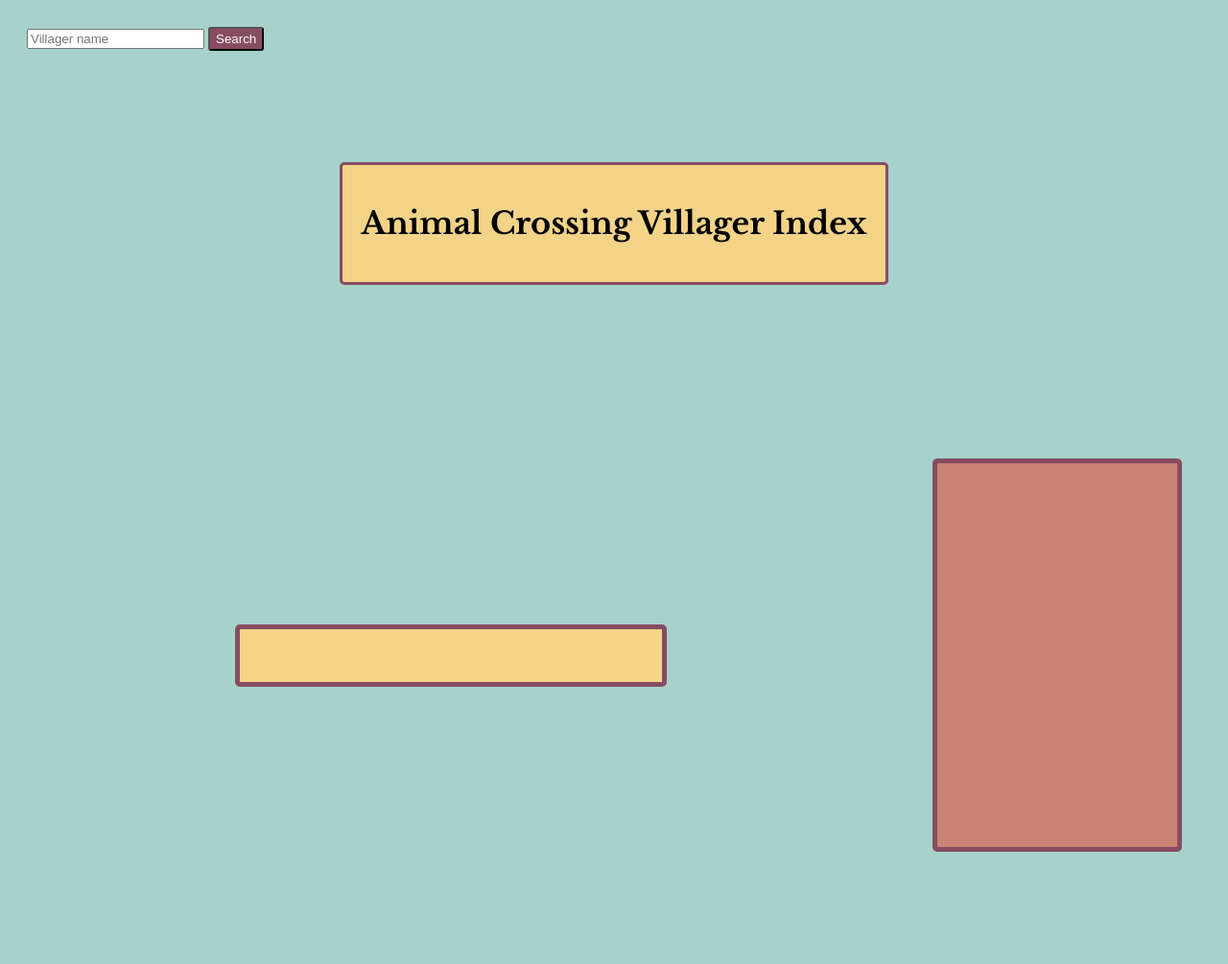
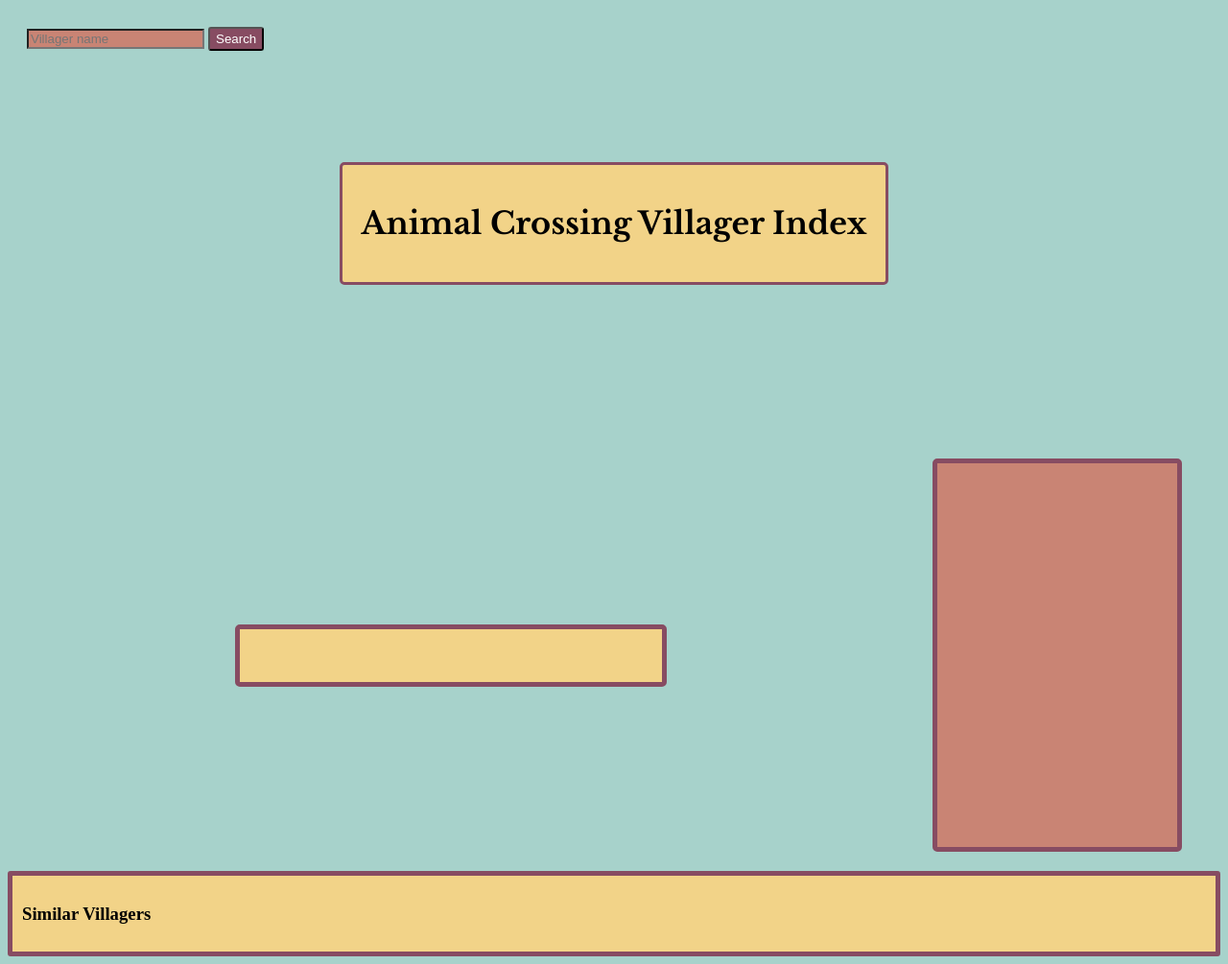
Before and after one commit to raeoxfordhebron/project-1, a plain HTML site: page index.html in a window 1280 px wide. Shown: the whole page at 96% size. Before the commit the page ends 916 px from the top, so only its background shows below. Drawn offline with nearby package versions, Linux system fonts and the light colour scheme.

Commit message:
append species

```diff
--- a/app.js
+++ b/app.js
@@ -58,5 +58,9 @@ function similarVillagers(personality) {
     headers: {"X-API-KEY": `${apiKey}`}})
     .then((data) => {
         console.log(data)
+        data.forEach((element, index) => {
+            console.log(element)
+            $("aside").append(`${element.name}, (${element.species}) `)
+        })
     })
 }
--- a/index.html
+++ b/index.html
@@ -32,5 +32,8 @@
     </main>
     <div id="image">
     </div>
+    <aside>
+        <h3>Similar Villagers</h3>
+    </aside>
 </body>
 </html>
--- a/styles.css
+++ b/styles.css
@@ -71,3 +71,22 @@ form {
     color: white;
     cursor: pointer;
 }
+
+aside {
+    background-color: #F2D388;
+    border: 5px solid #874C62;
+    border-radius: 3px;
+    padding: 10px;
+    display: flex;
+    flex-wrap: wrap;
+    grid-area: footer;
+}
+
+aside > h3 {
+    text-align: center;
+}
+
+#villagerTextName {
+    background-color: #C98474;
+    color: white;
+}
```
